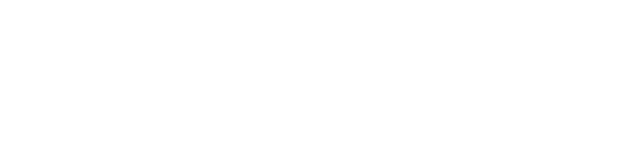
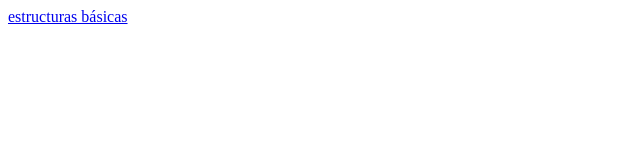
Before and after one commit to anaguca/prueba_borrar, a plain HTML site: page index.html in a window 1280 px wide. Shown: the whole page, without its empty margins (0-640 px from the left). Drawn offline with Linux system fonts and the light colour scheme.

Commit message:
Update index.html

```diff
--- a/index.html
+++ b/index.html
@@ -4,7 +4,7 @@
 
   </head>
   <body>
-
+    <a href="./estructurabasica/practic1.html"> estructuras básicas </a>
   </body>
 
 </html>
```
